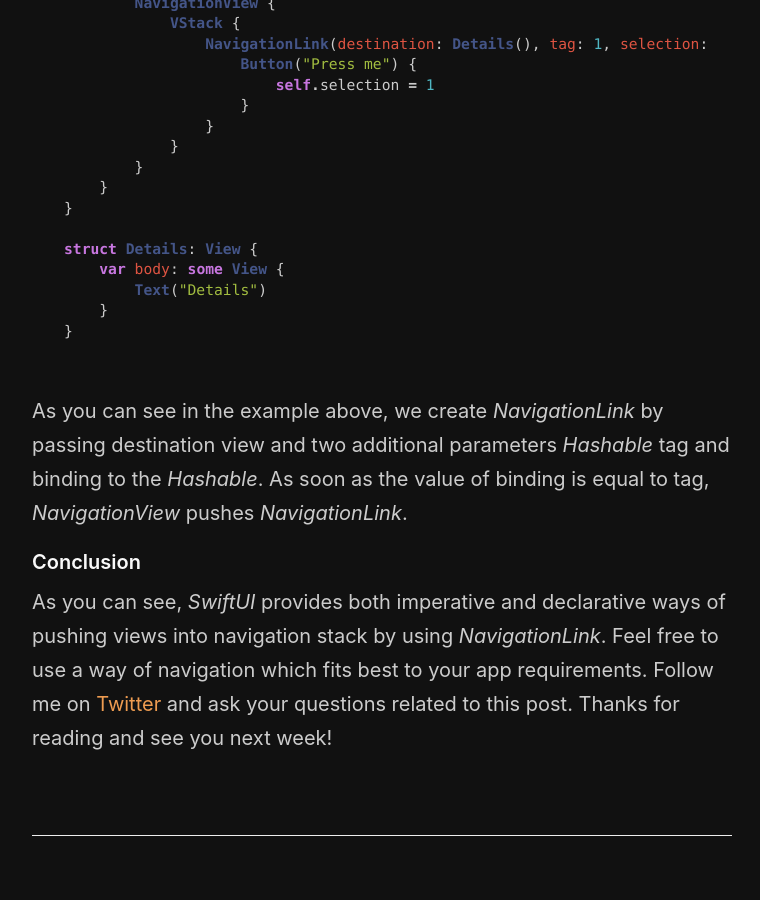
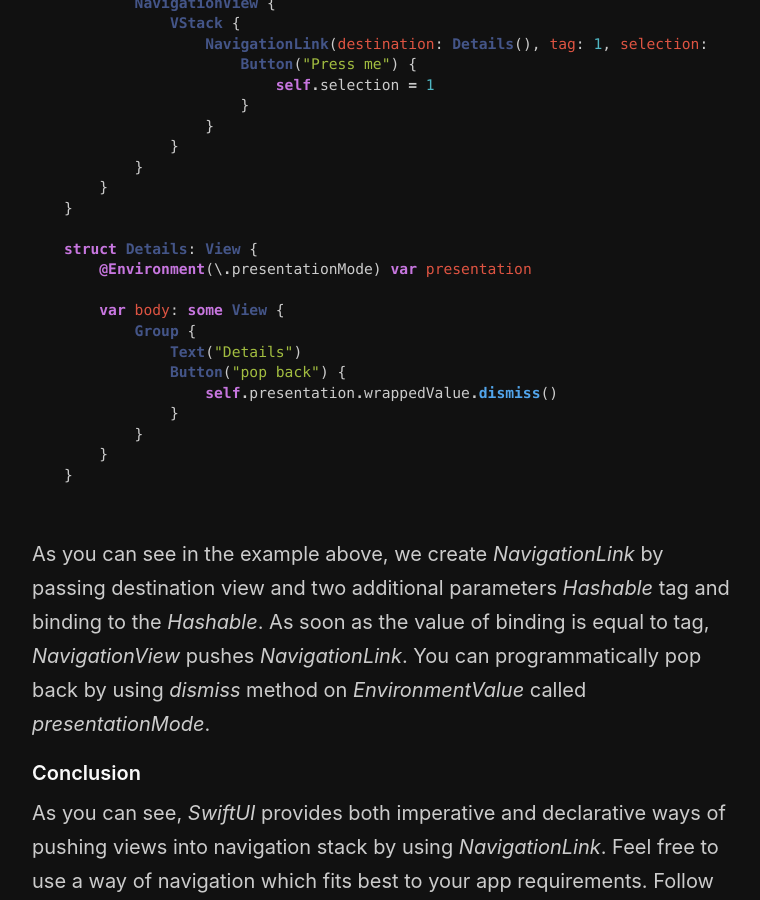
Before and after one commit to mecid/mecid.github.io, a Jekyll site: the page built from _posts/2019-07-17-navigation-in-swiftui.md, in a window 1280 px wide and 900 px high, scrolled down 2300 px. Shown: the whole window, without its empty margins (258-1018 px from the left). Built offline with Jekyll 4.4.1, drawn with Linux system fonts in a browser that asks for light colours; our own code applies the rules of GitHub Pages for plain Markdown files.

Commit message:
Update 2019-07-17-navigation-in-swiftui.md

````diff
--- a/_posts/2019-07-17-navigation-in-swiftui.md
+++ b/_posts/2019-07-17-navigation-in-swiftui.md
@@ -67,14 +67,20 @@ struct Master: View {
 }
 
 struct Details: View {
+    @Environment(\.presentationMode) var presentation
+
     var body: some View {
-        Text("Details")
+        Group {
+            Text("Details")
+            Button("pop back") {
+                self.presentation.wrappedValue.dismiss()
+            }
+        }
     }
 }
 ```
 
-As you can see in the example above, we create *NavigationLink* by passing destination view and two additional parameters *Hashable* tag and binding to the *Hashable*. As soon as the value of binding is equal to tag, *NavigationView* pushes *NavigationLink*.
-
+As you can see in the example above, we create *NavigationLink* by passing destination view and two additional parameters *Hashable* tag and binding to the *Hashable*. As soon as the value of binding is equal to tag, *NavigationView* pushes *NavigationLink*. You can programmatically pop back by using *dismiss* method on *EnvironmentValue* called *presentationMode*.
 
 #### Conclusion
 As you can see, *SwiftUI* provides both imperative and declarative ways of pushing views into navigation stack by using *NavigationLink*. Feel free to use a way of navigation which fits best to your app requirements. Follow me on [Twitter](https://twitter.com/mecid) and ask your questions related to this post. Thanks for reading and see you next week!
````
